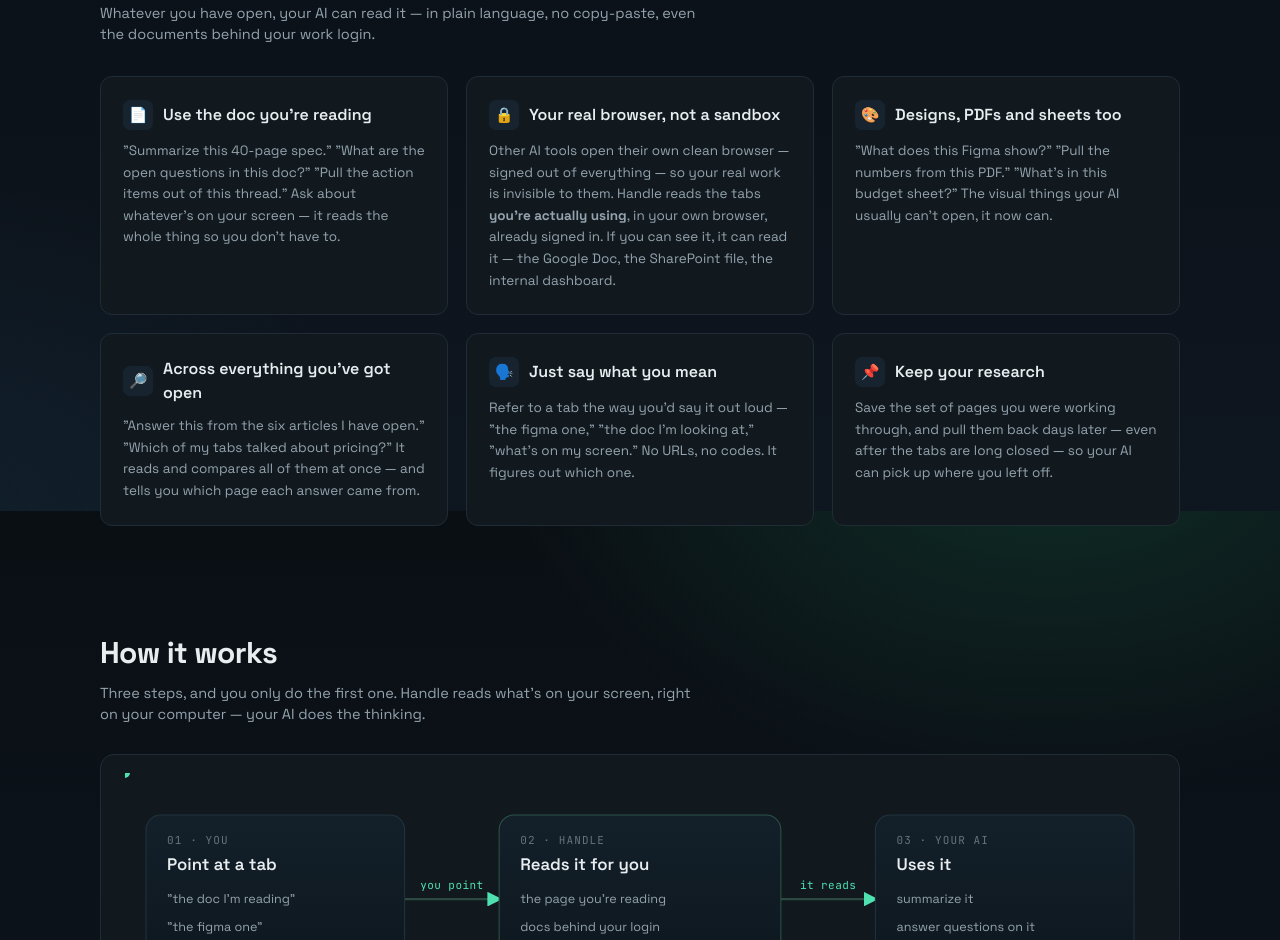
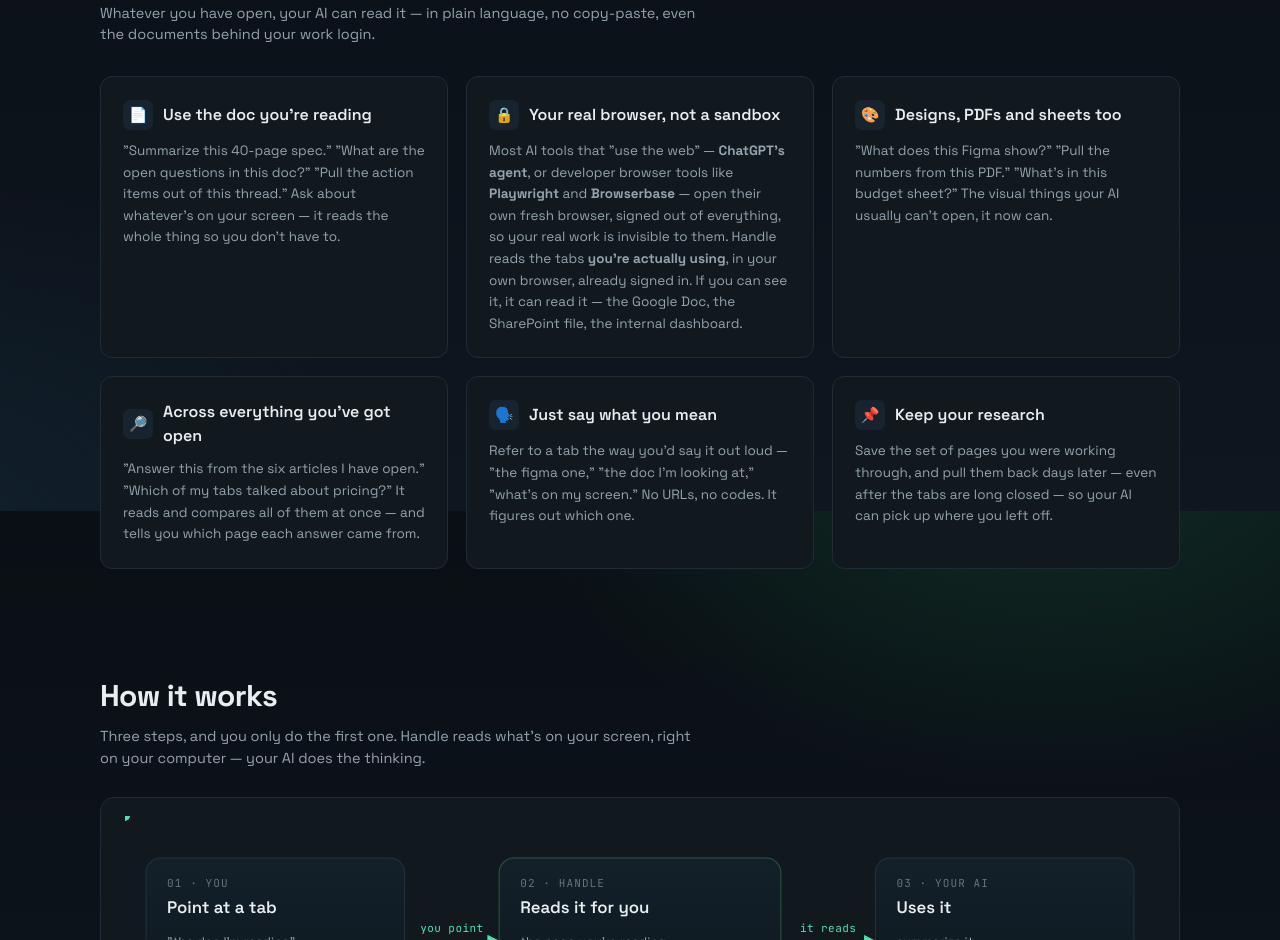
Before and after one commit to abhitsian/handle, a plain HTML site: page docs/index.html in a window 1280 px wide. Shown: the part 1889-2829 px from the top of the page. Drawn offline with Linux system fonts and the light colour scheme.

Commit message:
Site: name the 'other AI tools' (ChatGPT agent, Playwright, Browserbase) for clarity

```diff
--- a/docs/index.html
+++ b/docs/index.html
@@ -351,7 +351,7 @@
       </div>
       <div class="feature">
         <h3><span class="ic">🔒</span> Your real browser, not a sandbox</h3>
-        <p>Other AI tools open their own clean browser — signed out of everything — so your real work is invisible to them. Handle reads the tabs <b>you're actually using</b>, in your own browser, already signed in. If you can see it, it can read it — the Google Doc, the SharePoint file, the internal dashboard.</p>
+        <p>Most AI tools that "use the web" — <b>ChatGPT's agent</b>, or developer browser tools like <b>Playwright</b> and <b>Browserbase</b> — open their own fresh browser, signed out of everything, so your real work is invisible to them. Handle reads the tabs <b>you're actually using</b>, in your own browser, already signed in. If you can see it, it can read it — the Google Doc, the SharePoint file, the internal dashboard.</p>
       </div>
       <div class="feature">
         <h3><span class="ic">🎨</span> Designs, PDFs and sheets too</h3>
```
